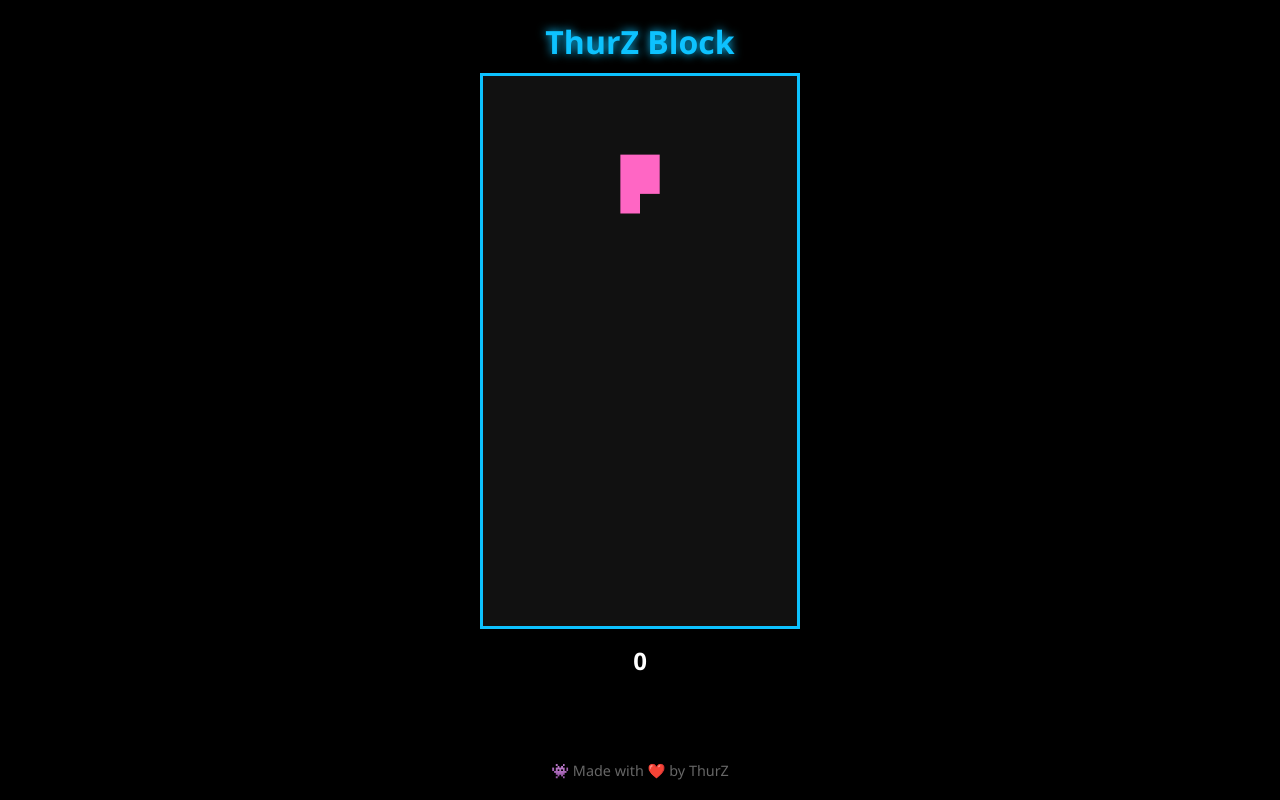
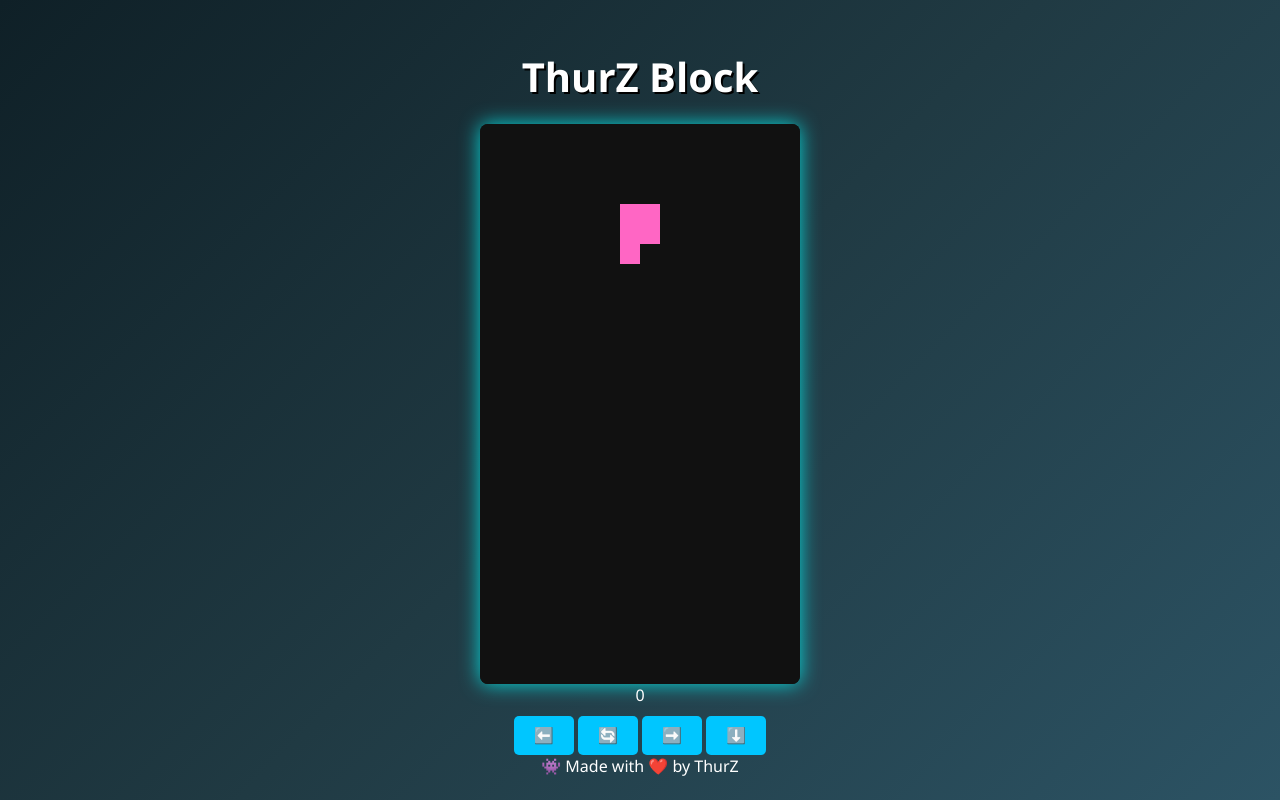
Before and after one commit to dozz12/thurz-block, a plain HTML site: page index.html in a window 1280 px wide. Drawn offline with Linux system fonts and the light colour scheme.

Commit message:
Update index.html

```diff
--- a/index.html
+++ b/index.html
@@ -4,62 +4,21 @@
   <meta charset="UTF-8" />
   <meta name="viewport" content="width=device-width, initial-scale=1.0"/>
   <title>ThurZ Block</title>
-  <style>
-    * {
-      box-sizing: border-box;
-      margin: 0;
-      padding: 0;
-    }
-
-    body {
-      background-color: #000;
-      color: #fff;
-      font-family: 'Segoe UI', Tahoma, Geneva, Verdana, sans-serif;
-      display: flex;
-      flex-direction: column;
-      align-items: center;
-      justify-content: flex-start;
-      min-height: 100vh;
-      padding: 20px;
-    }
-
-    h1 {
-      margin-bottom: 10px;
-      font-size: 2em;
-      color: #0DC2FF;
-      text-shadow: 0 0 10px #0DC2FF;
-    }
-
-    canvas {
-      border: 3px solid #0DC2FF;
-      background: #111;
-      width: 100%;
-      max-width: 320px; /* 16 * 20px */
-      height: auto;
-      touch-action: none;
-    }
-
-    #score {
-      margin-top: 15px;
-      font-size: 1.5em;
-      color: #fff;
-      font-weight: bold;
-    }
-
-    .footer {
-      margin-top: auto;
-      font-size: 0.9em;
-      color: #666;
-      padding-top: 20px;
-    }
-  </style>
+  <link rel="stylesheet" href="style.css" />
 </head>
 <body>
   <h1>ThurZ Block</h1>
   <canvas id="tetris" width="320" height="560"></canvas>
   <div id="score">0</div>
+
+  <div id="mobile-controls">
+    <button id="left">⬅️</button>
+    <button id="rotate">🔄</button>
+    <button id="right">➡️</button>
+    <button id="down">⬇️</button>
+  </div>
+
   <div class="footer">👾 Made with ❤️ by ThurZ</div>
-
   <script src="script.js"></script>
 </body>
 </html>
```
